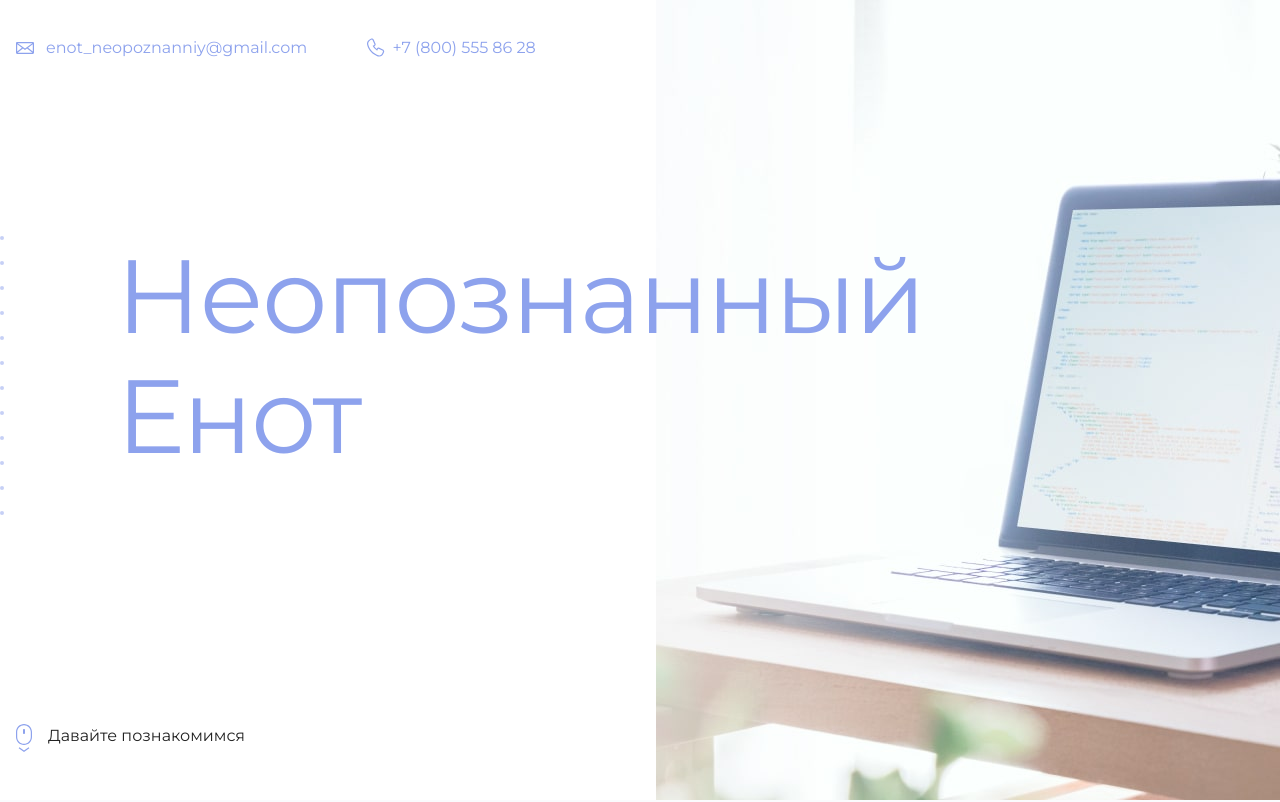
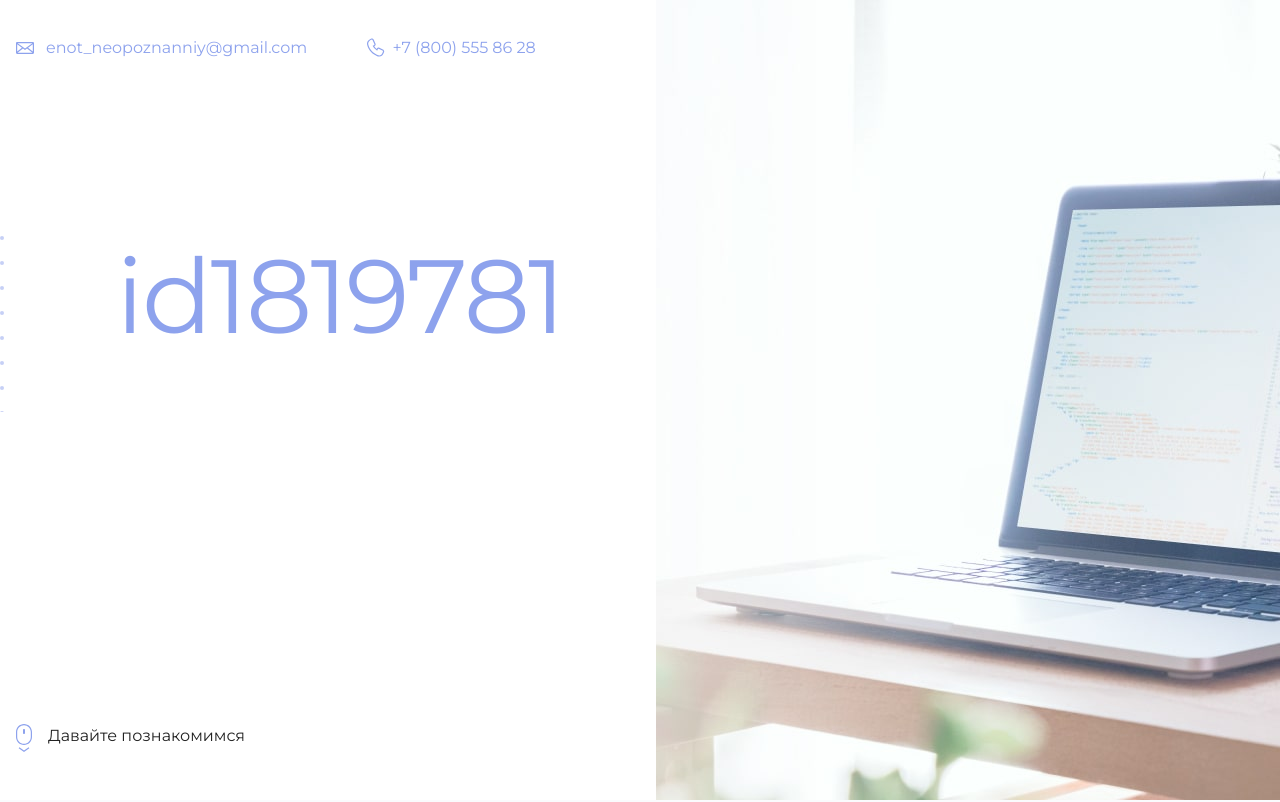
Before and after one commit to NastasiaIurMakh/my_site, a plain HTML site: page index.html in a window 1280 px wide. Shown: the top 802 px of the page. Drawn offline with Linux system fonts and the light colour scheme.

Commit message:
добавляет id

```diff
--- a/index.html
+++ b/index.html
@@ -18,7 +18,7 @@
     <main>
       <section class="hero-image">
         <div class="container">
-          <h1 class="heading">Неопознанный Енот</h1>
+          <h1 class="heading">id1819781</h1>
           <p><!-- Тут ваш id на сайте Академии --></p>
         </div>
       </section>
```
